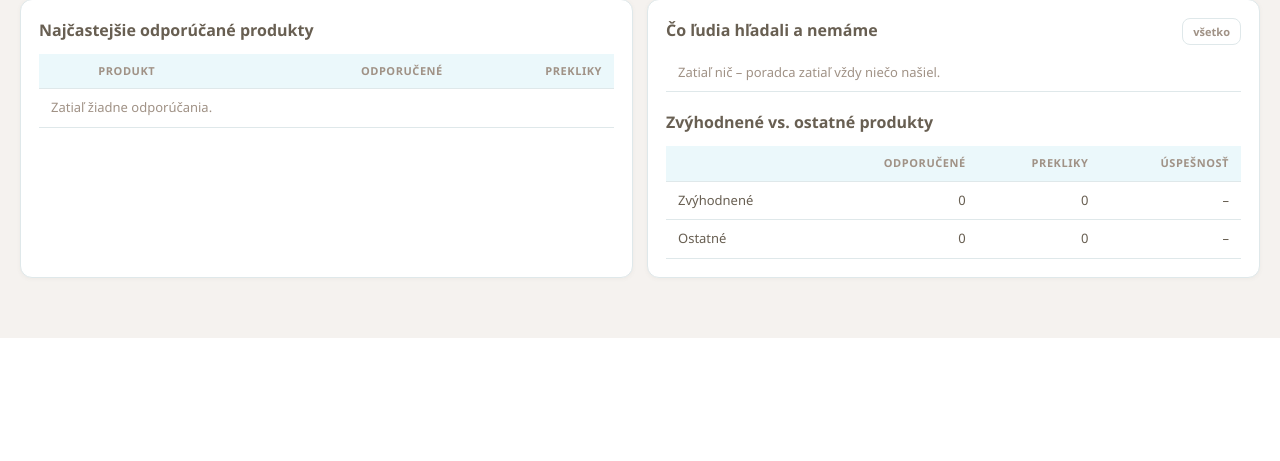
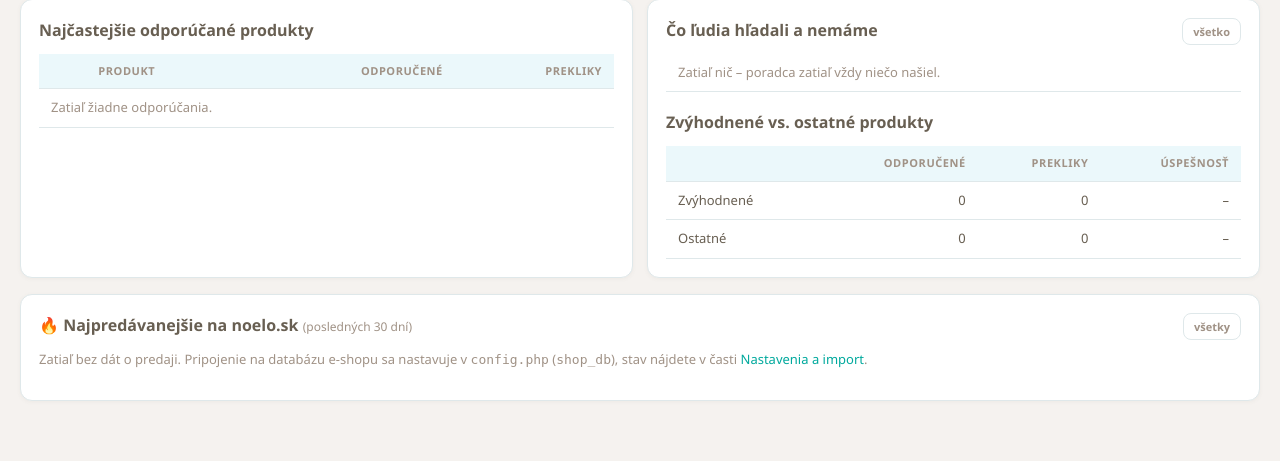
Before and after one commit to Maruna21574/poradcaNoelo, a PHP site: page /admin/index.php in a window 1280 px wide. Shown: the part 901-1362 px from the top of the page. Before the commit the page ends 1239 px from the top, so only its background shows below. Run offline with PHP 8.4, Linux system fonts and the light colour scheme; the visitor is signed in with stand-in values (Sample User, id 1).

Commit message:
Admin: bestsellers overview, product filter/column, sales status and refresh button
Co-Authored-By: Claude Sonnet 5.5 <noreply@anthropic.com>

```diff
--- a/admin/index.php
+++ b/admin/index.php
@@ -166,6 +166,15 @@ if (($_SERVER['REQUEST_METHOD'] ?? '') === 'POST') {
             redirect(['p' => 'nastavenia'], 'Import zlyhal: ' . $e->getMessage());
         }
     }
+    if ($action === 'refresh_sales') {
+        try {
+            @set_time_limit(90);
+            $r = Sales::refresh();
+            redirect(['p' => 'nastavenia'], "Predaje obnovené: {$r['rows']} produktov s predajom, {$r['matched']} z nich je v katalógu poradcu.");
+        } catch (Throwable $e) {
+            redirect(['p' => 'nastavenia'], 'Obnova predajov zlyhala: ' . $e->getMessage());
+        }
+    }
     redirect(['p' => $page]);
 }
 
@@ -271,6 +280,10 @@ if ($page === 'prehlad'):
     $unmet = array_slice(Stats::unmet($days), 0, 6);
     $bp = Stats::boostPerformance($days);
     $maxDay = max(1, ...array_values(array_map(fn($d) => $d["conversations"], $daily)));
+    $bestsellers = db()->query("SELECT p.id, p.name, p.image, p.available, s.sold_7, s.sold_30,
+        (SELECT COUNT(*) FROM recommendations r WHERE r.product_id = p.id AND r.created_at >= '" . date('Y-m-d H:i:s', strtotime("-$days days")) . "') recs
+        FROM product_sales s JOIN products p ON p.id = s.product_id WHERE p.active = 1 ORDER BY s.sold_30 DESC LIMIT 10")->fetchAll();
+    $salesUpdated = Settings::get('sales_updated');
 ?>
 <h1>Prehľad</h1><p class="sub">Ako zákazníci používajú poradcu a čo hľadajú.</p>
 <?= $tabs('prehlad') ?>
@@ -306,6 +319,15 @@ if ($page === 'prehlad'):
     <table><tr><th></th><th class="num">Odporučené</th><th class="num">Prekliky</th><th class="num">Úspešnosť</th></tr>
       <?php foreach ([1 => 'Zvýhodnené', 0 => 'Ostatné'] as $b => $l): $r = $bp[$b]; ?><tr><td><?= $l ?></td><td class="num"><?= $r['recs'] ?></td><td class="num"><?= $r['clicks'] ?></td><td class="num"><?= $r['recs'] ? pct(100 * $r['clicks'] / $r['recs']) : '–' ?></td></tr><?php endforeach; ?></table></div>
 </div>
+<div class="card" style="margin-top:16px"><h2>🔥 Najpredávanejšie na noelo.sk <span class="muted" style="font-weight:400;font-size:12px">(posledných 30 dní<?= $salesUpdated ? ', obnovené ' . fmt_date($salesUpdated) : '' ?>)</span>
+    <a class="btn ghost sm" style="float:right" href="?p=produkty&f=best">všetky</a></h2>
+  <?php if ($bestsellers): ?>
+  <table><tr><th></th><th>Produkt</th><th class="num">Predané 30 dní</th><th class="num">Predané 7 dní</th><th class="num">Odporučené poradcom (<?= $days ?> dní)</th></tr>
+  <?php foreach ($bestsellers as $b): ?><tr><td><?php if ($b['image']): ?><img class="thumb" src="<?= h($b['image']) ?>" alt=""><?php endif; ?></td>
+    <td><a href="?p=produkt&id=<?= urlencode((string)$b['id']) ?>"><?= h($b['name']) ?></a><?php if (!$b['available']): ?> <span class="badge b-mute">vypredané</span><?php endif; ?></td>
+    <td class="num"><b><?= (int)$b['sold_30'] ?></b> ks</td><td class="num"><?= (int)$b['sold_7'] ?> ks</td>
+    <td class="num"><?= (int)$b['recs'] ?><?= (int)$b['recs'] === 0 ? ' <span class="badge b-un">neodporúčaný</span>' : '' ?></td></tr><?php endforeach; ?></table>
+  <?php else: ?><p class="muted">Zatiaľ bez dát o predaji. Pripojenie na databázu e-shopu sa nastavuje v <code>config.php</code> (<code>shop_db</code>), stav nájdete v časti <a href="?p=nastavenia">Nastavenia a import</a>.</p><?php endif; ?></div>
 
 <?php /* ================= KONVERZÁCIE ================= */
 elseif ($page === 'konverzacie'):
@@ -393,23 +415,24 @@ elseif ($page === 'produkty'):
     if ($f === 'boost') $where[] = 'o.boost > 0';
     if ($f === 'ex') $where[] = 'o.excluded = 1';
     if ($f === 'margin') { $where[] = 'p.available = 1 AND p.cost IS NOT NULL AND p.price > 0'; }
+    if ($f === 'best') { $where[] = 'p.available = 1 AND s.sold_30 > 0'; }
     $w = implode(' AND ', $where);
-    $order = $f === 'margin' ? '(p.price - p.cost) / p.price DESC' : ($f === 'recs' ? 'recs DESC' : 'COALESCE(o.boost,0) DESC, recs DESC, p.name');
-    $cnt = db()->prepare("SELECT COUNT(*) FROM products p LEFT JOIN product_overrides o ON o.product_id = p.id WHERE $w"); $cnt->execute($params); $total = (int)$cnt->fetchColumn();
-    $st = db()->prepare("SELECT p.*, o.boost, o.boost_until, o.boost_reason, o.excluded,
+    $order = $f === 'margin' ? '(p.price - p.cost) / p.price DESC' : ($f === 'best' ? 's.sold_30 DESC, s.sold_7 DESC' : ($f === 'recs' ? 'recs DESC' : 'COALESCE(o.boost,0) DESC, recs DESC, p.name'));
+    $cnt = db()->prepare("SELECT COUNT(*) FROM products p LEFT JOIN product_overrides o ON o.product_id = p.id LEFT JOIN product_sales s ON s.product_id = p.id WHERE $w"); $cnt->execute($params); $total = (int)$cnt->fetchColumn();
+    $st = db()->prepare("SELECT p.*, o.boost, o.boost_until, o.boost_reason, o.excluded, COALESCE(s.sold_30, 0) sold_30,
         (SELECT COUNT(*) FROM recommendations r WHERE r.product_id = p.id) recs,
         (SELECT COUNT(*) FROM events e WHERE e.product_id = p.id AND e.type = 'click') clicks
-        FROM products p LEFT JOIN product_overrides o ON o.product_id = p.id WHERE $w ORDER BY $order LIMIT 40 OFFSET " . (($pg - 1) * 40));
+        FROM products p LEFT JOIN product_overrides o ON o.product_id = p.id LEFT JOIN product_sales s ON s.product_id = p.id WHERE $w ORDER BY $order LIMIT 40 OFFSET " . (($pg - 1) * 40));
     $st->execute($params);
     $base = ['p' => 'produkty', 'q' => $q, 'f' => $f, 'cat' => $cat];
 ?>
 <h1>Produkty a zvýhodnenie</h1><p class="sub">Povedzte poradcovi, čo má odporúčať častejšie (napr. tovar dlho na sklade) alebo čo neodporúčať vôbec.</p>
 <form class="filters"><input type="hidden" name="p" value="produkty"><input type="search" name="q" value="<?= h($q) ?>" placeholder="Názov, značka alebo ID…">
   <input type="text" name="cat" value="<?= h($cat) ?>" placeholder="Kategória…" style="width:160px">
-  <select name="f"><?php foreach (['avail' => 'Dostupné', 'all' => 'Všetky', 'boost' => 'Zvýhodnené', 'ex' => 'Vylúčené', 'recs' => 'Najviac odporúčané', 'margin' => 'Najvyššia marža'] as $k2 => $l): ?><option value="<?= $k2 ?>" <?= $f === $k2 ? 'selected' : '' ?>><?= $l ?></option><?php endforeach; ?></select>
+  <select name="f"><?php foreach (['avail' => 'Dostupné', 'all' => 'Všetky', 'boost' => 'Zvýhodnené', 'ex' => 'Vylúčené', 'best' => '🔥 Bestsellery (predaj 30 dní)', 'recs' => 'Najviac odporúčané', 'margin' => 'Najvyššia marža'] as $k2 => $l): ?><option value="<?= $k2 ?>" <?= $f === $k2 ? 'selected' : '' ?>><?= $l ?></option><?php endforeach; ?></select>
   <button class="btn">Hľadať</button><span class="muted"><?= $total ?> produktov</span></form>
 <div class="card" style="padding:6px 8px"><table>
-<tr><th></th><th>Produkt</th><th class="num">Cena</th><th class="num">Marža</th><th>Vek · pre</th><th class="num">Odporuč.</th><th class="num">Kliky</th><th>Zvýhodnenie</th></tr>
+<tr><th></th><th>Produkt</th><th class="num">Cena</th><th class="num">Marža</th><th>Vek · pre</th><th class="num">Predaj 30 d</th><th class="num">Odporuč.</th><th class="num">Kliky</th><th>Zvýhodnenie</th></tr>
 <?php foreach ($st->fetchAll() as $p):
     $margin = ($p['cost'] !== null && $p['price'] > 0) ? 100 * ($p['price'] - $p['cost']) / $p['price'] : null;
     $active = (int)$p['boost'] > 0 && (!$p['boost_until'] || $p['boost_until'] >= date('Y-m-d')); ?>
@@ -418,6 +441,7 @@ elseif ($page === 'produkty'):
     <?php if (!$p['available']): ?> <span class="badge b-mute">vypredané</span><?php endif; ?><?php if ($p['excluded']): ?> <span class="badge b-ex">vylúčený</span><?php endif; ?></td>
   <td class="num"><?= price_fmt((float)$p['price']) ?></td><td class="num"><?= $margin === null ? '–' : pct($margin) ?></td>
   <td class="muted"><?= $p['age_min'] === null ? '?' : h($p['age_min'] . '–' . ($p['age_max'] ?? '')) ?> · <?= h($p['gender'] ?? '?') ?></td>
+  <td class="num"><?= (int)$p['sold_30'] > 0 ? (int)$p['sold_30'] . ' ks' : '<span class="muted">–</span>' ?></td>
   <td class="num"><?= $p['recs'] ?></td><td class="num"><?= $p['clicks'] ?></td>
   <td><form method="post" class="inline" action="<?= url($base + ['pg' => $pg]) ?>"><?= csrf_field() ?><input type="hidden" name="action" value="quick_boost"><input type="hidden" name="id" value="<?= h($p['id']) ?>">
     <select name="boost" onchange="this.form.submit()"><?php foreach (BOOST_LABELS as $b => $l): ?><option value="<?= $b ?>" <?= ($active ? (int)$p['boost'] : 0) === $b ? 'selected' : '' ?>><?= $b ? '⭐ ' . $l : $l ?></option><?php endforeach; ?></select></form>
@@ -561,6 +585,16 @@ elseif ($page === 'nastavenia'):
   <p>Aktívnych produktov: <b><?= (int)$prodStats['total'] ?></b>, dostupných: <b><?= (int)$prodStats['avail'] ?></b>, označených AI: <b><?= (int)$prodStats['tagged'] ?></b></p>
   <p class="muted">Zdroj: <?= config('feed.type') === 'crawl' ? 'priamo z webu noelo.sk (feed googleMerchant.xml je zo 3. 10. 2022)' : h((string)config('feed.url')) ?></p>
   <form method="post"><?= csrf_field() ?><input type="hidden" name="action" value="run_import"><button class="btn">Spustiť import teraz</button> <span class="muted">Bežne beží automaticky (cron).</span></form>
+  <h2 style="margin-top:20px">Predaje (bestsellery)</h2>
+  <?php $sn = (int)db()->query('SELECT COUNT(*) FROM product_sales WHERE sold_30 > 0')->fetchColumn(); $su = Settings::get('sales_updated'); ?>
+  <?php if (Sales::enabled()): ?>
+    <p>Pripojenie na databázu e-shopu: <span class="badge b-ok">nastavené</span> · posledná obnova: <b><?= $su ? fmt_date($su) : 'ešte neprebehla' ?></b> · produktov s predajom za 30 dní: <b><?= $sn ?></b></p>
+    <p class="muted">Obnova beží automaticky približne každých <?= (int)(config('sales_refresh_hours') ?: 6) ?> hodín. Poradca podľa nej odporúča bestsellery a zákazník ich nájde cez tlačidlo „Čo sa najviac kupuje".</p>
+    <form method="post"><?= csrf_field() ?><input type="hidden" name="action" value="refresh_sales"><button class="btn ghost">Obnoviť predaje teraz</button></form>
+  <?php else: ?>
+    <p>Pripojenie na databázu e-shopu: <span class="badge b-mute">nenastavené</span></p>
+    <p class="muted">Bestsellery sa zapnú po vyplnení <code>shop_db</code> v <code>config.php</code> na serveri (najlepšie používateľ len na čítanie).</p>
+  <?php endif; ?>
   <h2 style="margin-top:20px">Posledné importy</h2><table><tr><th>Kedy</th><th>Stav</th><th class="num">Produktov</th><th>Feed vygenerovaný</th></tr>
   <?php foreach ($runs as $r): ?><tr><td><?= fmt_date($r['started_at']) ?></td><td><span class="badge <?= $r['status'] === 'ok' ? 'b-ok' : ($r['status'] === 'error' ? 'b-un' : 'b-mute') ?>"><?= h($r['status']) ?></span></td><td class="num"><?= (int)$r['total'] ?></td><td><?= fmt_date($r['feed_last_modified']) ?></td></tr>
   <?php if ($r['message']): ?><tr><td colspan="4" class="muted" style="font-size:12.5px"><?= h($r['message']) ?></td></tr><?php endif; ?><?php endforeach; ?>
```
